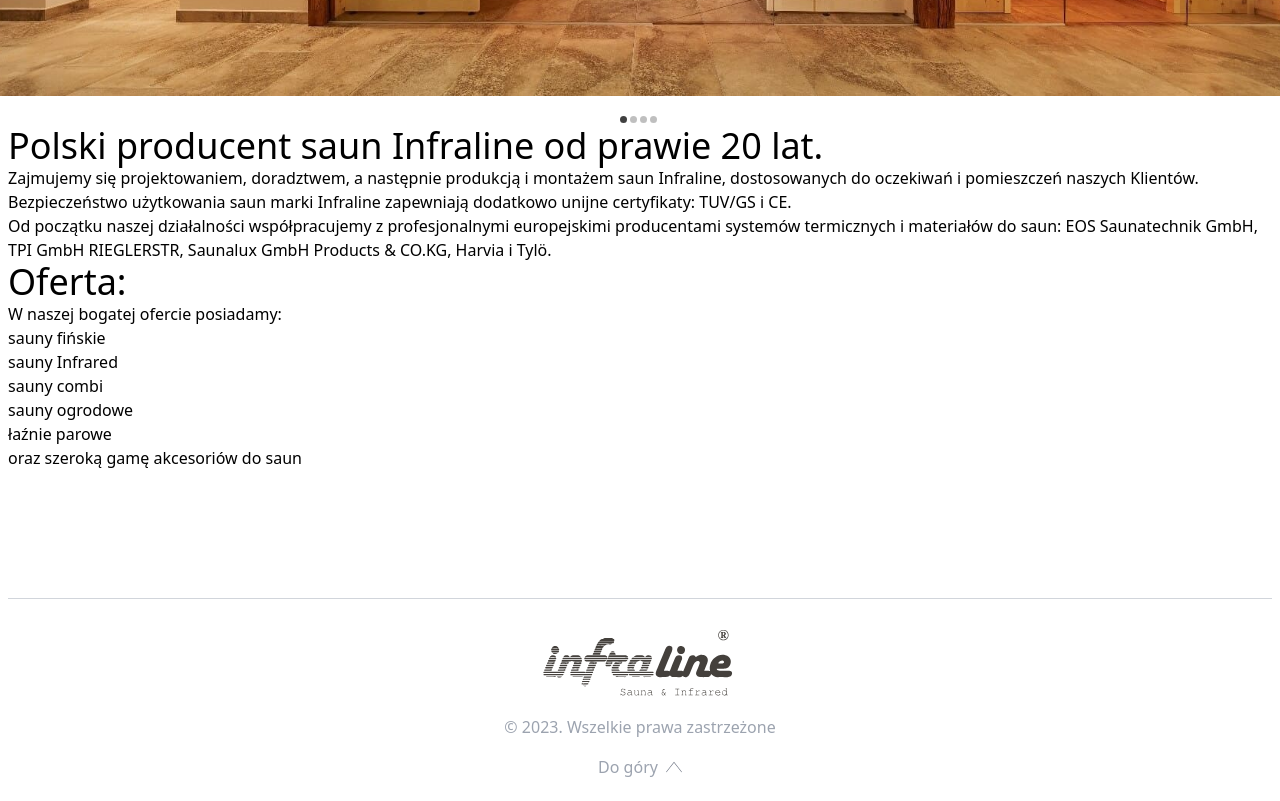
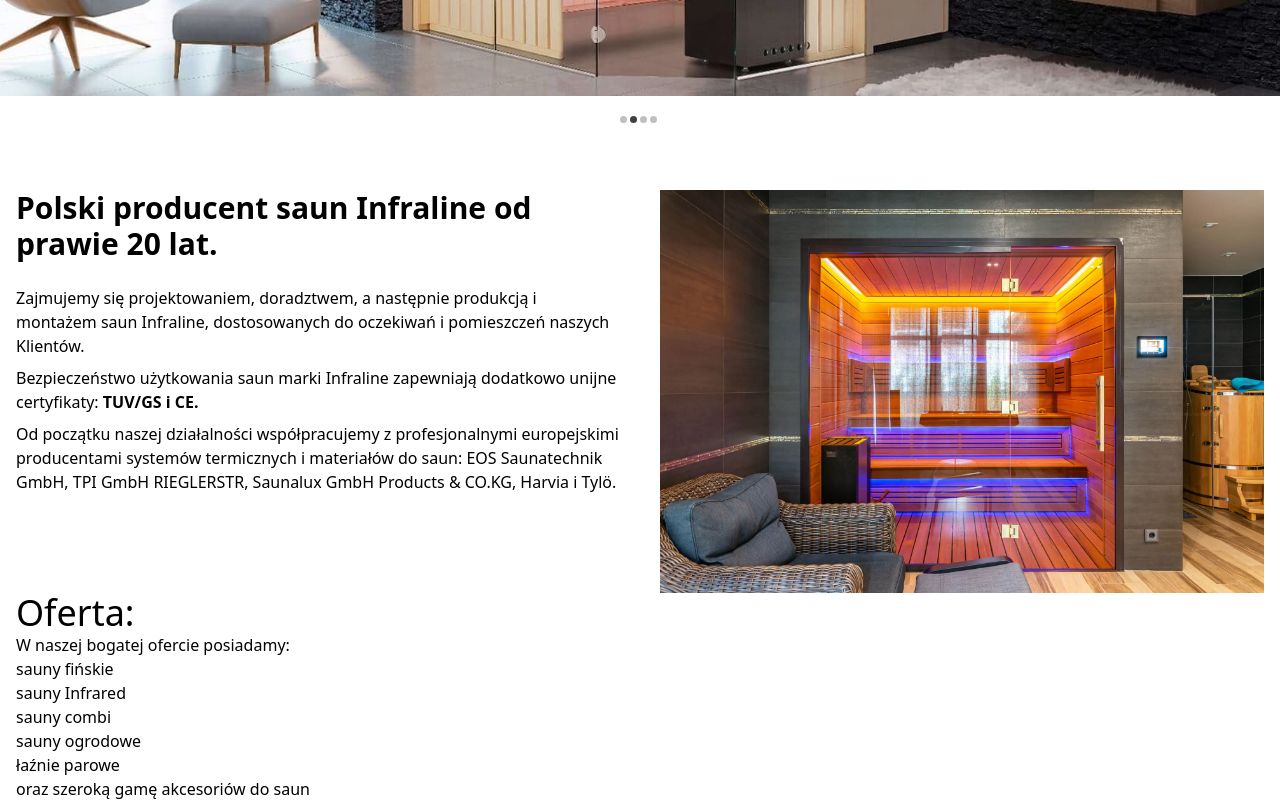
Before and after one commit to Skeabrate/infraline, a Next.js app: page / in a window 1280 px wide. Shown: the part 540-1341 px from the top of the page. Built offline with nearby package versions, Linux system fonts and the light colour scheme.

Commit message:
First section

```diff
--- a/src/pages/index.tsx
+++ b/src/pages/index.tsx
@@ -1,8 +1,10 @@
 import Head from 'next/head';
+import Image from 'next/image';
 import Navigation from 'components/Navigation/Navigation';
 import Footer from 'components/Footer/Footer';
 import Slider from 'components/Slider/Slider';
 import { WrapperStyles } from 'styles/Wrapper.styles';
+import OfertaImg from 'assets/oferta.jpg';
 
 export default function Home() {
   return (
@@ -28,18 +30,21 @@
       <main>
         <Slider />
 
-        <div className={WrapperStyles}>
-          <section>
-            <h2 className='text-4xl'>Polski producent saun Infraline od prawie 20 lat.</h2>
+        <div className={`${WrapperStyles} mt-4 md:mt-12 lg:mt-16`}>
+          <section className='grid md:grid-cols-2 gap-6 lg:gap-10'>
+            <div>
+              <h1 className='text-xl font-bold mb-2 lg:text-3xl lg:mb-6'>
+                Polski producent saun Infraline od prawie 20 lat.
+              </h1>
 
-            <p>
+              <p className='mb-2'>
                 Zajmujemy się projektowaniem, doradztwem, a następnie produkcją i montażem saun
                 Infraline, dostosowanych do oczekiwań i pomieszczeń naszych Klientów.
               </p>
 
-            <p>
+              <p className='mb-2'>
                 Bezpieczeństwo użytkowania saun marki Infraline zapewniają dodatkowo unijne
-              certyfikaty: TUV/GS i CE.
+                certyfikaty: <strong>TUV/GS i CE.</strong>
               </p>
 
               <p>
@@ -47,6 +52,12 @@
                 producentami systemów termicznych i materiałów do saun: EOS Saunatechnik GmbH, TPI
                 GmbH RIEGLERSTR, Saunalux GmbH Products & CO.KG, Harvia i Tylö.
               </p>
+            </div>
+
+            <Image
+              src={OfertaImg}
+              alt='sauna diamond Infraline'
+            />
           </section>
 
           <section>
--- a/src/styles/Wrapper.styles.tsx
+++ b/src/styles/Wrapper.styles.tsx
@@ -1 +1 @@
-export const WrapperStyles = 'max-w-6xl mx-auto px-2 md:px-6';
+export const WrapperStyles = 'max-w-6xl mx-auto px-4 md:px-6';
```
Also changed, not shown: src/assets/oferta.jpg (renamed from src/assets/Sauna DIAMOND Infraline z LED podławkowym, podsufitowym, montaż Magdeburg (1).jpg). Lines whose indentation alone changed are shown as unchanged.
